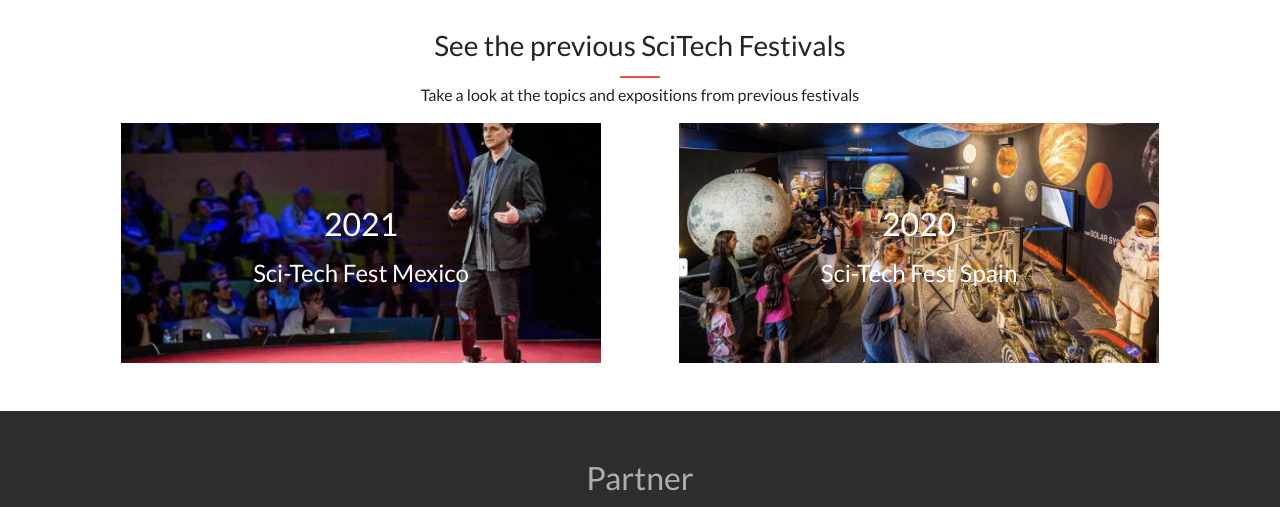
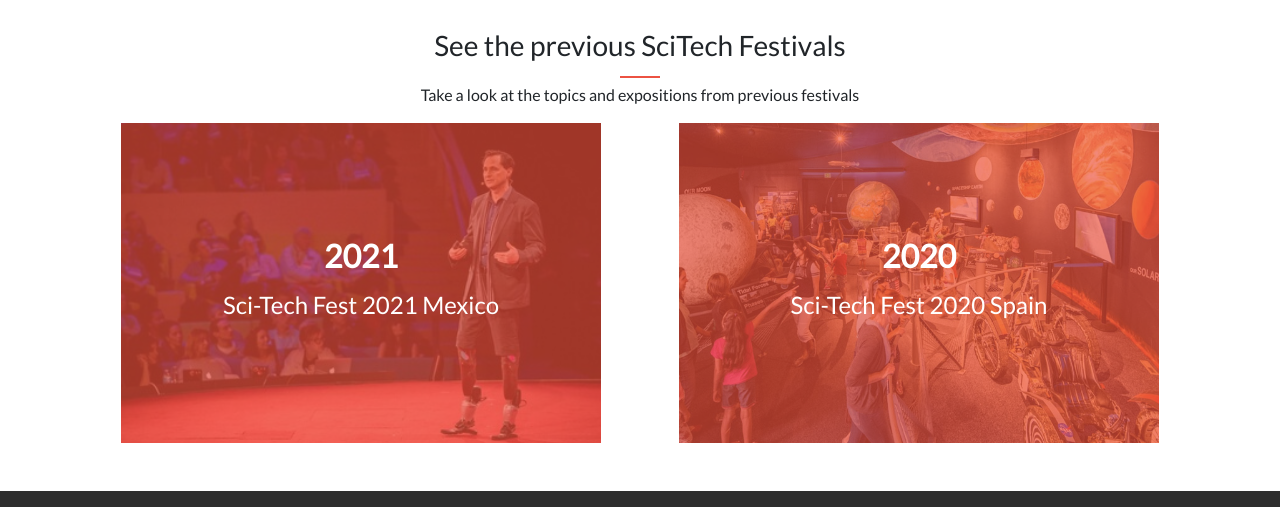
Before and after one commit to Swarzstein/Conference-Page, a website: page about.html in a window 1280 px wide. Shown: the part 1210-1717 px from the top of the page. Drawn offline with nearby package versions, Linux system fonts and the light colour scheme; a web font is replaced by a local one.

Commit message:
about 100% finished

```diff
--- a/about.html
+++ b/about.html
@@ -78,15 +78,15 @@
     <p>Take a look at the topics and expositions from previous festivals</p>
     <div class="container row justify-content-between">
       <div class="col-12 col-md-6 d-flex justify-content-center">
-        <div id="stf2021" class="prev-img text-center d-flex flex-column justify-content-center align-items-center gap-2 pt-3">
-          <h2>2021</h2>
-          <h4>Sci-Tech Fest Mexico</h4>
+        <div id="stf2021" class="prev-img text-center d-flex flex-column justify-content-center align-items-center gap-2 red-cover">
+            <h2 class="fw-bold">2021</h2>
+            <h4>Sci-Tech Fest 2021 Mexico</h4>
         </div>
       </div>
       <div class="col-12 col-md-6 d-flex justify-content-center">
-        <div id="stf2020" class="prev-img text-center  d-flex flex-column justify-content-center align-items-center gap-2 pt-3">
-          <h2>2020</h2>
-          <h4>Sci-Tech Fest Spain</h4>
+        <div id="stf2020" class="prev-img text-center  d-flex flex-column justify-content-center align-items-center gap-2 red-cover">
+          <h2 class="fw-bold">2020</h2>
+          <h4>Sci-Tech Fest 2020 Spain</h4>
         </div>
       </div>
     </div>
@@ -104,7 +104,7 @@
       </div>
     </div>
     <div id="credit" class="container-fluid d-flex align-items-center gap-5 px-4">
-      <img src="logos/logo.png" alt="logo">
+      <img class="col-2" src="logos/logo.png" alt="logo">
       <div>
         <p>2022 International Institute of Science and Technology. Some Rights Reserved.</p>
         <p>Error voluptatem eveniet molestias tempora, fugiat cupiditate ducimus nemo laboriosam neque quod vitae consequuntur id, reprehenderit porro culpa eum! Esse, velit corrupti!</p>
--- a/styles.css
+++ b/styles.css
@@ -6,6 +6,11 @@ body {
 }
 
 a {
+  text-decoration: none;
+  color: inherit;
+}
+
+a:hover {
   text-decoration: none;
   color: inherit;
 }
@@ -45,7 +50,7 @@ span {
 .prev-img {
   color: #fff;
   width: 90%;
-  height: 30vh;
+  height: 40vh;
 }
 
 .divider {
@@ -58,6 +63,11 @@ span {
   border: solid 1px #d3d3d3;
   margin: 5px 0;
   width: 20px;
+}
+
+.fit-container {
+  height: 100%;
+  width: 100%;
 }
 
 .borderless {
@@ -143,6 +153,10 @@ span {
 
 .sec-separator {
   border-bottom: 1px solid #dfdfdf;
+}
+
+.red-cover {
+  box-shadow: inset 0 0 0 200px #ef513cab;
 }
 
 .phone-menu {
```
